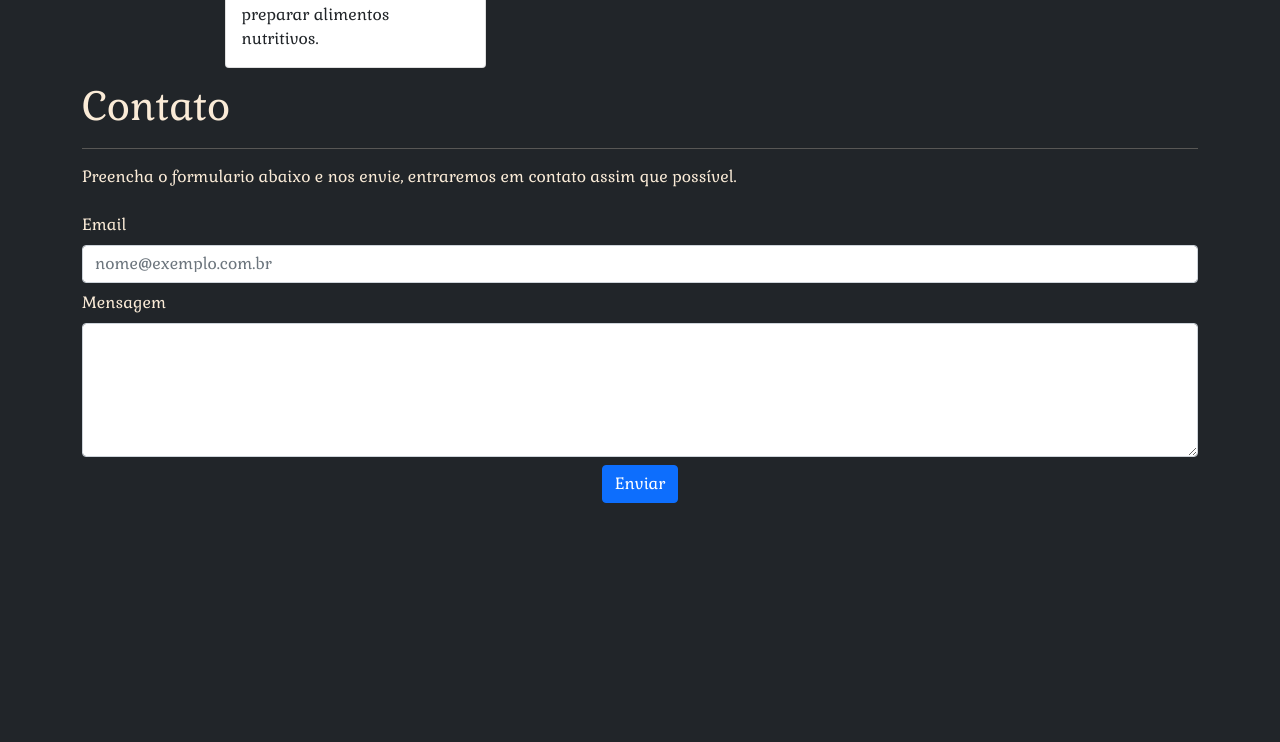
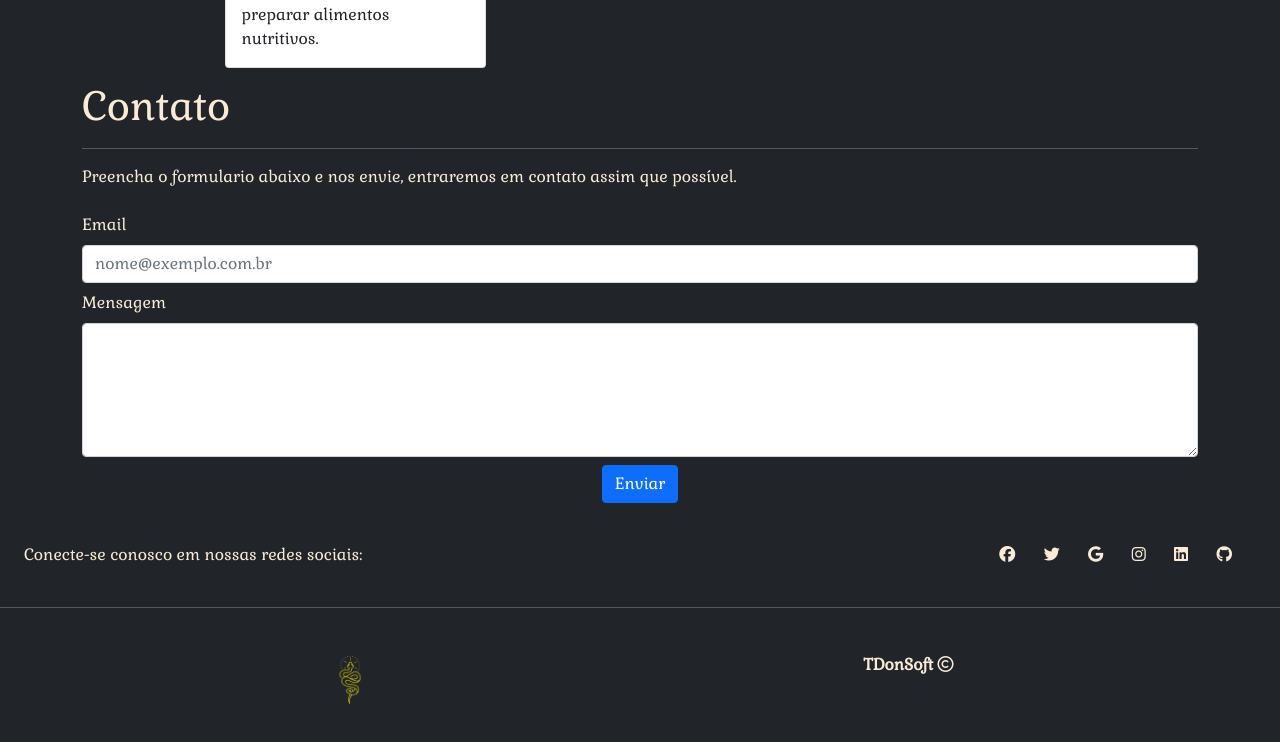
Before and after one commit to thalesd/RelicHunterWebsite, a plain HTML site: page index.html in a window 1280 px wide. Shown: the part 818-1560 px from the top of the page. Before the commit the page ends 1337 px from the top, so only its background shows below. Drawn offline with nearby package versions, Linux system fonts and the light colour scheme.

Commit message:
Creates footer and adds fontawesome kit cdn

```diff
--- a/index.css
+++ b/index.css
@@ -19,6 +19,15 @@ body {
     color:antiquewhite;
 }
 
+.brand-logo {
+    height: 3rem;
+    width: 3rem;
+}
+
+#social-media a {
+    text-decoration: none;
+}
+
 @font-face {
     font-family: 'gabrielaregular';
     src: url('./fonts/gabriela-regular-webfont.woff2') format('woff2'),
--- a/index.html
+++ b/index.html
@@ -1,3 +1,5 @@
+<!DOCTYPE html>
+
 <html>
 
 <head>
@@ -5,13 +7,15 @@
 
     <link rel="icon" href="./img/icon.png">
 
-    <!-- CSS only -->
+    <!-- Bootstrap CSS only -->
     <link href="https://cdn.jsdelivr.net/npm/bootstrap@5.1.2/dist/css/bootstrap.min.css" rel="stylesheet"
         integrity="sha384-uWxY/CJNBR+1zjPWmfnSnVxwRheevXITnMqoEIeG1LJrdI0GlVs/9cVSyPYXdcSF" crossorigin="anonymous">
-    <!-- JavaScript Bundle with Popper -->
+    <!-- Bootstrap JavaScript Bundle with Popper -->
     <script src="https://cdn.jsdelivr.net/npm/bootstrap@5.1.2/dist/js/bootstrap.bundle.min.js"
         integrity="sha384-kQtW33rZJAHjgefvhyyzcGF3C5TFyBQBA13V1RKPf4uH+bwyzQxZ6CmMZHmNBEfJ"
         crossorigin="anonymous"></script>
+    <!-- Fontawesome free CSS only -->
+    <script src="https://kit.fontawesome.com/36951441ad.js" crossorigin="anonymous"></script>
 
     <link href="./index.css" rel="stylesheet" />
     <script src="./index.js"></script>
@@ -52,7 +56,7 @@
         <div id="history-section" class="section">
             <h1 class="heading text-antiquewhite">História</h1>
 
-            <hr class="text-antiquewhite"/>
+            <hr class="text-antiquewhite" />
 
             <p>
 
@@ -62,7 +66,7 @@
         <div id="art-section" class="section">
             <h1 class="heading text-antiquewhite">Arte</h1>
 
-            <hr class="text-antiquewhite"/>
+            <hr class="text-antiquewhite" />
 
             <p>
 
@@ -72,7 +76,7 @@
         <div id="development-section" class="section">
             <h1 class="heading text-antiquewhite">Desenvolvimento</h1>
 
-            <hr class="text-antiquewhite"/>
+            <hr class="text-antiquewhite" />
 
             <div class="row d-flex justify-content-center">
                 <div class="col-12 col-lg-4 col-xl-3 pt-2">
@@ -80,7 +84,8 @@
                         <img src="./img/fireplaceVFX.png" class="card-img-top" alt="Fireplace Simple VFX">
                         <div class="card-body">
                             <h3 class="card-title">Fogueira</h3>
-                            <p class="card-text">Um ponto de descanso para o seu personagem recuperar vida, consertar suas armas e preparar alimentos nutritivos.</p>
+                            <p class="card-text">Um ponto de descanso para o seu personagem recuperar vida, consertar
+                                suas armas e preparar alimentos nutritivos.</p>
                         </div>
                     </div>
                 </div>
@@ -90,7 +95,8 @@
                         <img src="./img/rainVFX.png" class="card-img-top" alt="Rain Simple VFX">
                         <div class="card-body">
                             <h3 class="card-title">Chuva</h3>
-                            <p class="card-text">Como qualquer bom jogo, uma chuvinha pode acontecer a qualquer momento.</p>
+                            <p class="card-text">Como qualquer bom jogo, uma chuvinha pode acontecer a qualquer momento.
+                            </p>
                         </div>
                     </div>
                 </div>
@@ -100,7 +106,8 @@
                         <img src="./img/rotationVFX.png" class="card-img-top" alt="Rotation Attack Simple VFX">
                         <div class="card-body">
                             <h3 class="card-title">Ataque rotativo</h3>
-                            <p class="card-text">Essa será sua primeira e mais usada habilidade de ataque. Destrua seus inimigos como o guerreiro rodopiante dentro de você.</p>
+                            <p class="card-text">Essa será sua primeira e mais usada habilidade de ataque. Destrua seus
+                                inimigos como o guerreiro rodopiante dentro de você.</p>
                         </div>
                     </div>
                 </div>
@@ -111,18 +118,19 @@
         <div id="developer-contact" class="section">
             <h1 class="heading text-antiquewhite">Contato</h1>
 
-            <hr class="text-antiquewhite"/>
+            <hr class="text-antiquewhite" />
 
             <div class="row">
                 <div class="jumbotron">
-                    <p class="text-antiquewhite">Preencha o formulario abaixo e nos envie, entraremos em contato assim que possível.</p>
+                    <p class="text-antiquewhite">Preencha o formulario abaixo e nos envie, entraremos em contato assim
+                        que possível.</p>
                 </div>
             </div>
 
             <form id="contact-form">
                 <div class="pt-2">
                     <label for="user_email" class="form-label text-antiquewhite">Email</label>
-                    <input id="user_email" class="form-control" type="email" placeholder="nome@exemplo.com.br"/>
+                    <input id="user_email" class="form-control" type="email" placeholder="nome@exemplo.com.br" />
                 </div>
                 <div class="pt-2">
                     <label for="user_message" class="form-label text-antiquewhite">Mensagem</label>
@@ -135,6 +143,50 @@
         </div>
     </div>
 
+    <footer id="footer-section" class="section">
+        <section class="d-flex justify-content-center justify-content-lg-between p-4 text-antiquewhite">
+            <div class="me-5 d-none d-lg-block">
+                <span>Conecte-se conosco em nossas redes sociais:</span>
+            </div>
+
+            <div id="social-media">
+                <a href="" class="me-4 text-reset">
+                    <i class="fab fa-facebook"></i>
+                </a>
+                <a href="" class="me-4 text-reset">
+                    <i class="fab fa-twitter"></i>
+                </a>
+                <a href="" class="me-4 text-reset">
+                    <i class="fab fa-google"></i>
+                </a>
+                <a href="" class="me-4 text-reset">
+                    <i class="fab fa-instagram"></i>
+                </a>
+                <a href="" class="me-4 text-reset">
+                    <i class="fab fa-linkedin"></i>
+                </a>
+                <a href="" class="me-4 text-reset">
+                    <i class="fab fa-github"></i>
+                </a>
+            </div>
+        </section>
+
+        <hr class="text-antiquewhite" />
+
+        <section>
+            <div class="container text-center text-md-start mt-5">
+                <div class="row">
+                    <div class="col-12">
+                        <h6 class="fw-bold mb-4 text-antiquewhite d-flex justify-content-around">
+                            <img class="brand-logo" src="./img/icon.png"></img> <span>TDonSoft <i
+                                    class="far fa-copyright"></i></span>
+                        </h6>
+                    </div>
+                </div>
+            </div>
+        </section>
+    </footer>
+
 </body>
 
 </html>
```
